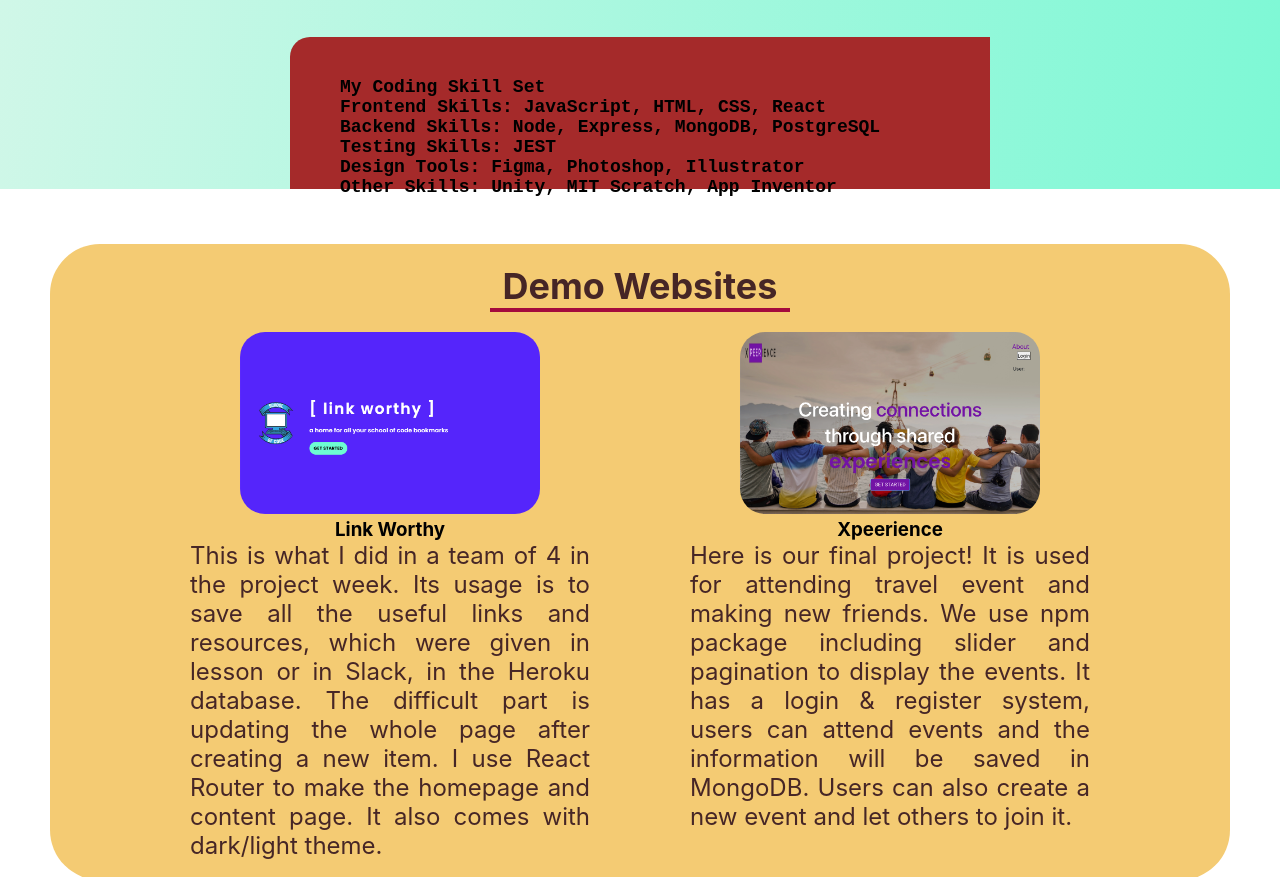
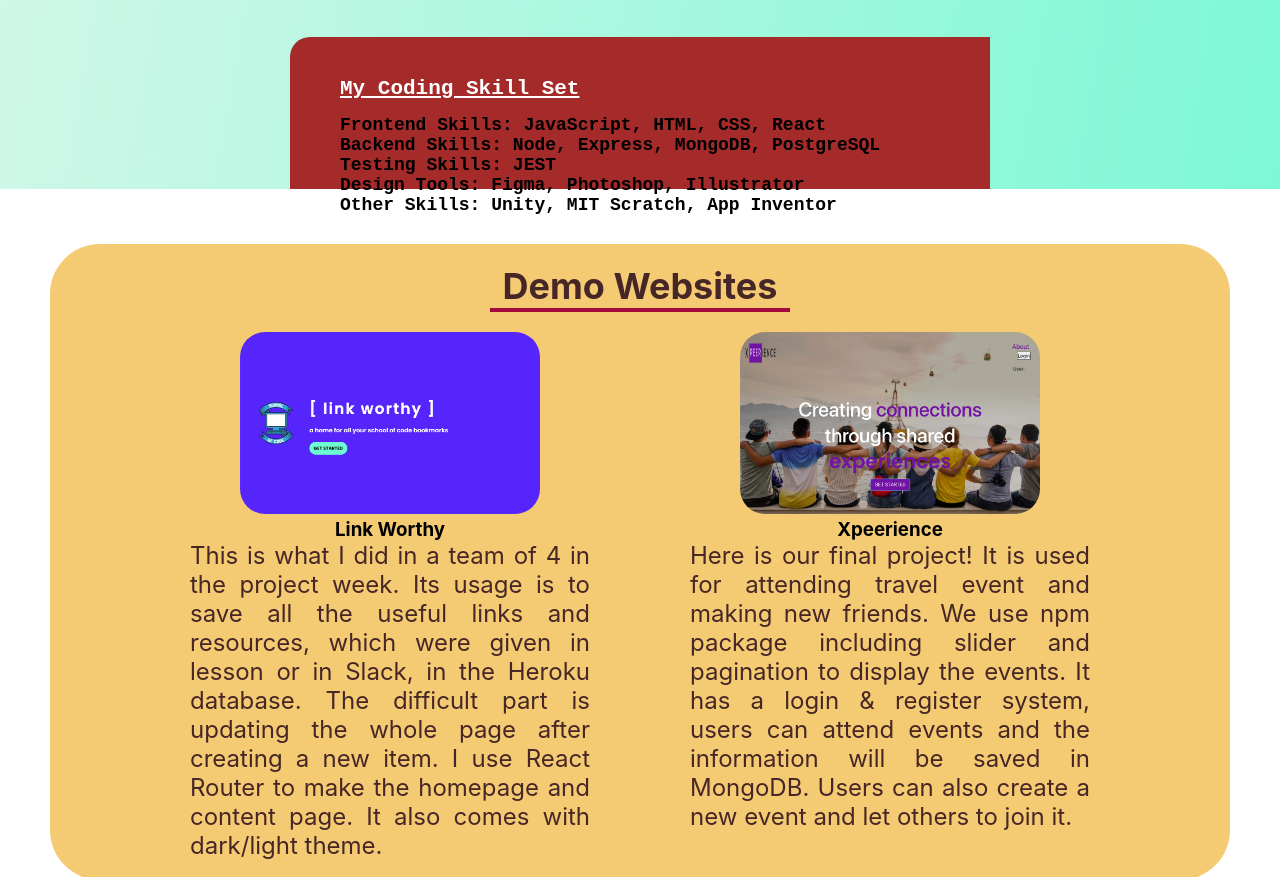
Before and after one commit to hkmarcoot/portfolioWebsite, a React app: page / in a window 1280 px wide. Shown: the part 1621-2498 px from the top of the page. Built offline with nearby package versions, Linux system fonts and the light colour scheme.

Commit message:
add style to coding skill set words

```diff
--- a/src/components/AboutMe/index.js
+++ b/src/components/AboutMe/index.js
@@ -63,7 +63,7 @@ function AboutMe() {
         <div className="about-me-2-items-container">
           <div className="about-me-2-items-container2">
             <p>
-              <p>My Coding Skill Set</p>
+              <p className="skill-set-title">My Coding Skill Set</p>
               <p>Frontend Skills: JavaScript, HTML, CSS, React</p>
               <p>Backend Skills: Node, Express, MongoDB, PostgreSQL</p>Testing
               Skills: JEST <p>Design Tools: Figma, Photoshop, Illustrator </p>
--- a/src/components/AboutMe/styles.css
+++ b/src/components/AboutMe/styles.css
@@ -66,3 +66,10 @@
   width: 600px;
   margin: 20px auto;
 }
+
+.skill-set-title {
+  color: white;
+  font-size: 21px;
+  text-decoration-line: underline;
+  margin-bottom: 15px;
+}
```
